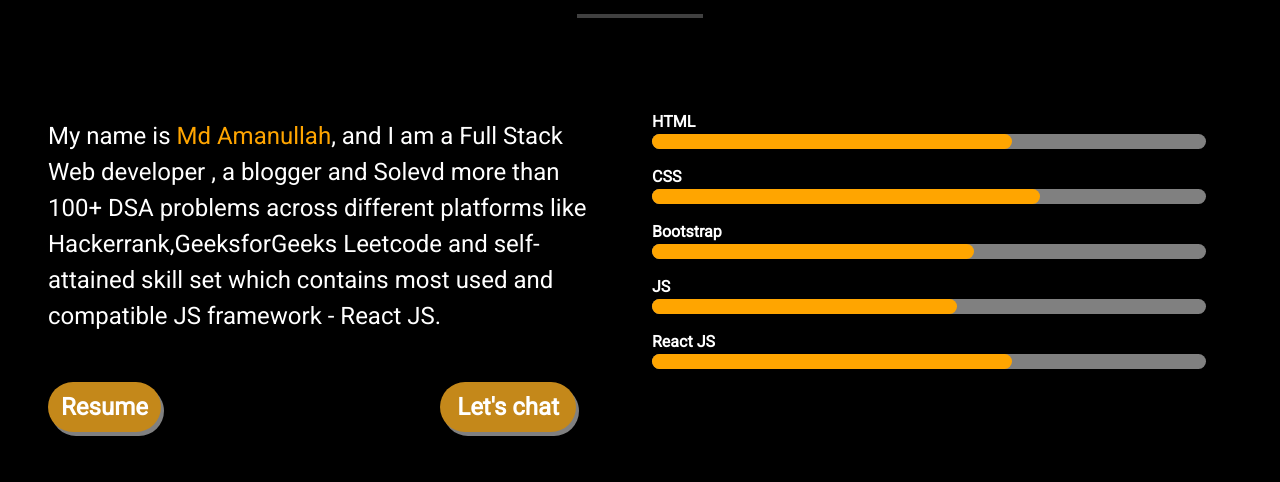
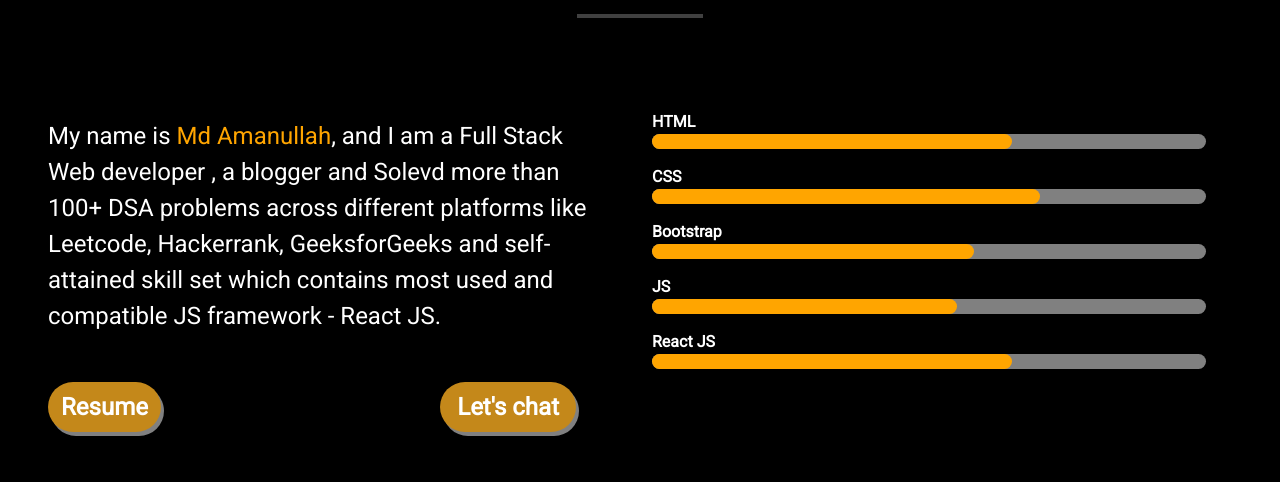
Before and after one commit to Amanullah21/Portfolio, a React (Create React App) app: page / in a window 1280 px wide. Shown: the part 610-1092 px from the top of the page. Built offline with nearby package versions, Linux system fonts and the light colour scheme.

Commit message:
Portfoli

```diff
--- a/src/About.js
+++ b/src/About.js
@@ -20,8 +20,8 @@ const About = () => {
           <div className="col-6 px-5 fs-4 pt-5 mt-2" id="text_about">
             My name is <span style={{ color: "orange" }}>Md Amanullah</span>,
             and I am a Full Stack Web developer , a blogger and Solevd more than
-            100+ DSA problems across different platforms like
-            Hackerrank,GeeksforGeeks Leetcode and self-attained skill set which
+            100+ DSA problems across different platforms like Leetcode,
+            Hackerrank, GeeksforGeeks and self-attained skill set which
             contains most used and compatible JS framework - React JS.
             <div className="d-flex justify-content-between mt-5">
               <a href={Resume} download>
```
